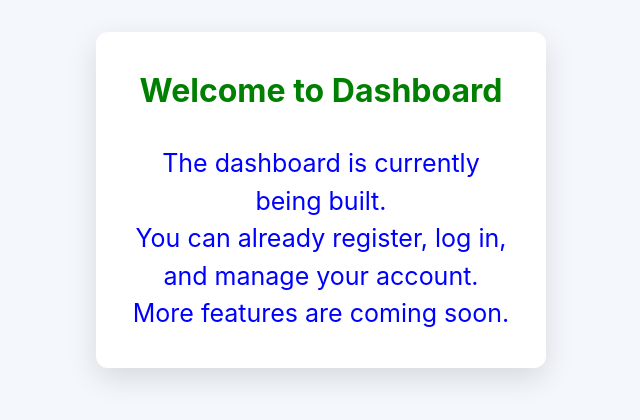
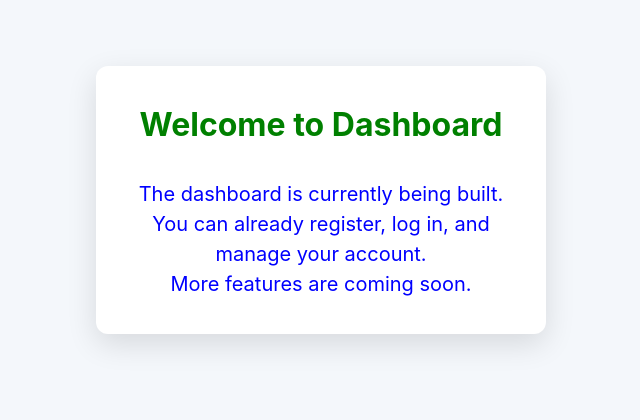
Before and after one commit to AlamgirKhan48692/data-analysis-app, a React app in the folder frontend/: page /dashboard in a window 1280 px wide. Shown: the part 200-620 px from the top of the page, without its empty margins (319-959 px from the left). Built offline with nearby package versions, Linux system fonts and the light colour scheme; the HTML template or start-up script is replaced by a standard one.

Commit message:
update dashboard

```diff
--- a/frontend/src/pages/Dashboard.jsx
+++ b/frontend/src/pages/Dashboard.jsx
@@ -5,7 +5,7 @@ function Dashboard(){
         <div className="register-container">
             <div className="register-card">
                 <h1 style={{ color: "green"}}>Welcome to Dashboard</h1>
-                <p style={{textAlign: "center", color: "blue", fontSize: "25px"}}>
+                <p style={{textAlign: "center", color: "blue", fontSize: "20px"}}>
                     The dashboard is currently being built. <br />
                     You can already register, log in, and manage your account. <br />
                     More features are coming soon.
```
